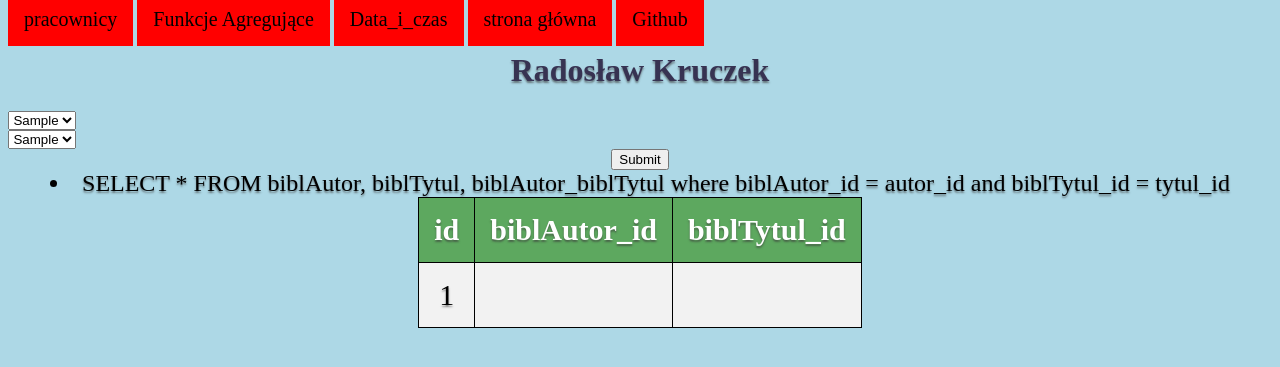
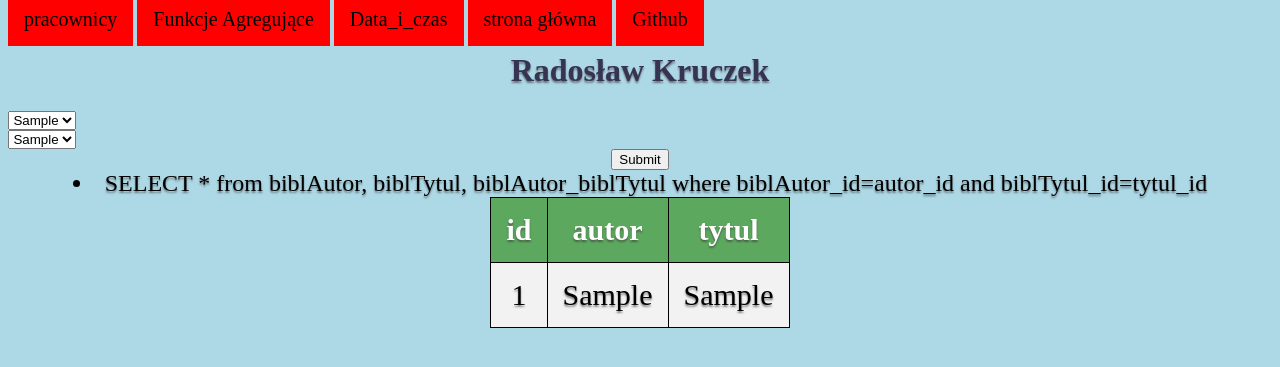
Before and after one commit to SK-2019/php-sql-wprowadzenie-kruczek-radoslaw, a PHP site: page /ksiazki.php in a window 1280 px wide. Shown: the top 367 px of the page. Run offline with PHP 8.4, Linux system fonts and the light colour scheme; tables that the repository leaves empty or names only in its code hold one stand-in row (values such as "Sample post"); data that the repository does not hold is empty.

Commit message:
Add files via upload

```diff
--- a/ksiazki.php
+++ b/ksiazki.php
@@ -54,19 +54,21 @@ $result=$conn->query($sql);
 ?>
 <?php
 require_once("connect.php");
-$sql = 'SELECT * FROM biblAutor, biblTytul, biblAutor_biblTytul where biblAutor_id = autor_id and biblTytul_id = tytul_id';
+$sql = ("SELECT * from biblAutor, biblTytul, biblAutor_biblTytul where biblAutor_id=autor_id and biblTytul_id=tytul_id");
 echo("<li>".$sql);
 $result = $conn->query($sql);
 echo("<table border=0>");
 echo("<th>id</th>");
-echo("<th>biblAutor_id</th>");
-echo("<th>biblTytul_id</th>");
+echo("<th>autor</th>");
+echo("<th>tytul</th>");
 
-    while($wiersz=$result->fetch_assoc()){
-        echo("<tr>");
-        echo("<td>".$wiersz['id']."</td><td>".$wiersz['biblAutor_id']."</td><td>".$wiersz['biblTytul_id']."</td>");
-        echo("</tr>");
+
+while($row=$result->fetch_assoc()) {
+    echo("<tr>");
+        echo("<td>".$row["id"]."</td><td>".$row["autor"]."</td><td>".$row["tytul"]."</td>");
+    echo("</tr>");
     }
 echo("</table>");
+
 ?>
 </form>
```
